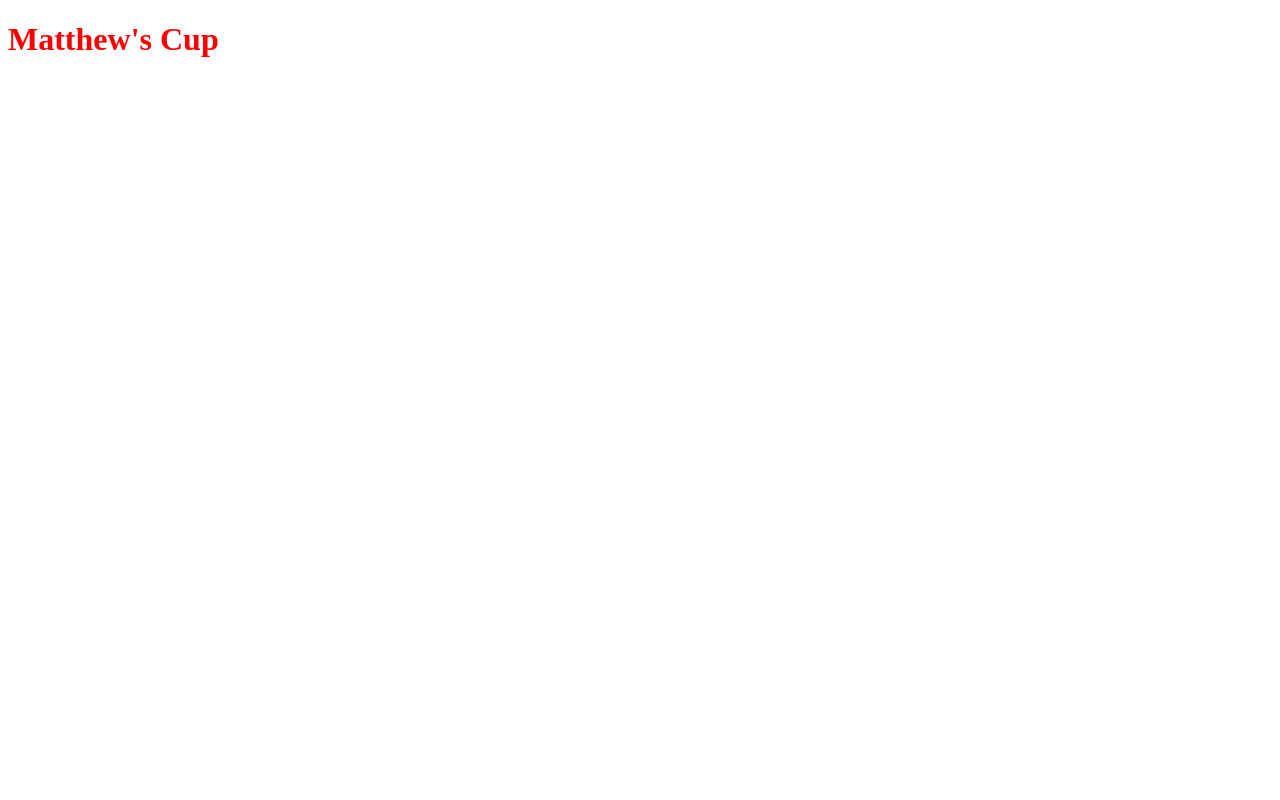
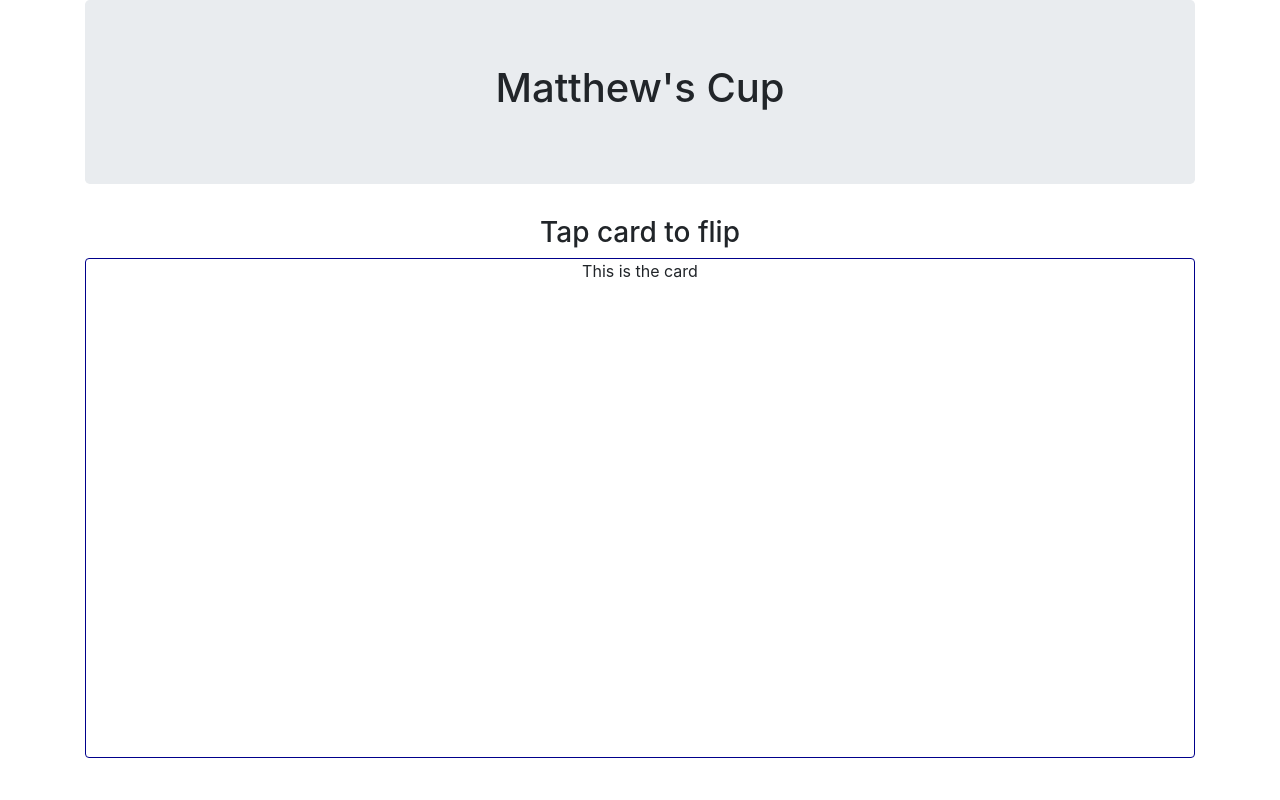
Before and after one commit to matthewhaotran/ryandi4eva, a PHP site: page / in a window 1280 px wide. Before the commit the page is almost empty. Run offline with PHP 8.4, Linux system fonts and the light colour scheme.

Commit message:
wireframe index

```diff
--- a/css/styles.css
+++ b/css/styles.css
@@ -1,3 +1,5 @@
-h1 {
-    color: red;
+div.card {
+    border: solid 1px darkblue;
+    height: 500px;
+    vertical-align: center;
 }
--- a/index.html
+++ b/index.html
@@ -1,13 +1,29 @@
 <!DOCTYPE html>
 <html lang="en">
+
 <head>
     <meta charset="UTF-8">
     <meta name="viewport" content="width=device-width, initial-scale=1.0">
     <meta http-equiv="X-UA-Compatible" content="ie=edge">
+    <link rel="stylesheet" href="https://stackpath.bootstrapcdn.com/bootstrap/4.3.1/css/bootstrap.min.css">
     <link rel="stylesheet" href="css/styles.css">
     <title>Matthew's Cup</title>
 </head>
+
 <body>
-    <h1>Matthew's Cup</h1>
+    <div class="container text-center">
+        <div class="jumbotron">
+            <h1>Matthew's Cup</h1>
+        </div>
+        <h3>Tap card to flip</h3>
+        <div class="card">
+            This is the card
+        </div>
+    </div>
+    <script src="https://code.jquery.com/jquery-3.4.1.slim.min.js"
+        integrity="sha256-pasqAKBDmFT4eHoN2ndd6lN370kFiGUFyTiUHWhU7k8=" crossorigin="anonymous"></script>
+    <script src="https://stackpath.bootstrapcdn.com/bootstrap/4.3.1/js/bootstrap.min.js"></script>
+    <script src="script/app.js"></script>
 </body>
+
 </html>
```
Also changed, not shown: script/app.js (added).
